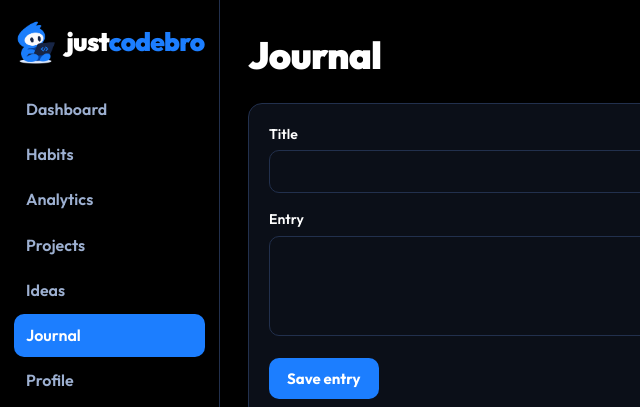
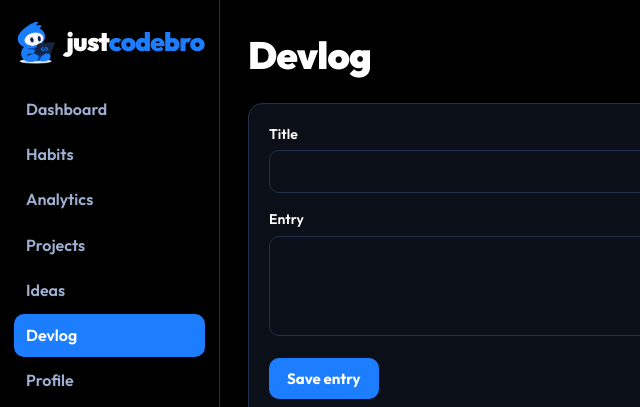
Before and after one commit to aminrabhi/justcodebro, a plain HTML site: page devlog.html in a window 1280 px wide. Shown: the top 407 px of the page, 0-640 px from the left. Drawn offline with Linux system fonts and the light colour scheme; files whose address does not match are found by name.

Commit message:
remove code name into the name thats going to be viewed

```diff
--- a/devlog.html
+++ b/devlog.html
@@ -279,12 +279,12 @@
                 <a href="analytics.html">Analytics</a>
                 <a href="projects.html">Projects</a>
                 <a href="ideas.html">Ideas</a>
-                <a href="journal.html" class="on">Journal</a>
+                <a href="journal.html" class="on">Devlog</a>
                 <a href="profile.html">Profile</a>
             </nav>
         </aside>
         <main>
-            <h1>Journal</h1>
+            <h1>Devlog</h1>
             <div class="card">
                 <div class="field"><label for="entryTitle">Title</label><input id="entryTitle" maxlength="80"></div>
                 <div class="field"><label for="entryBody">Entry</label><textarea id="entryBody"></textarea></div>
```
